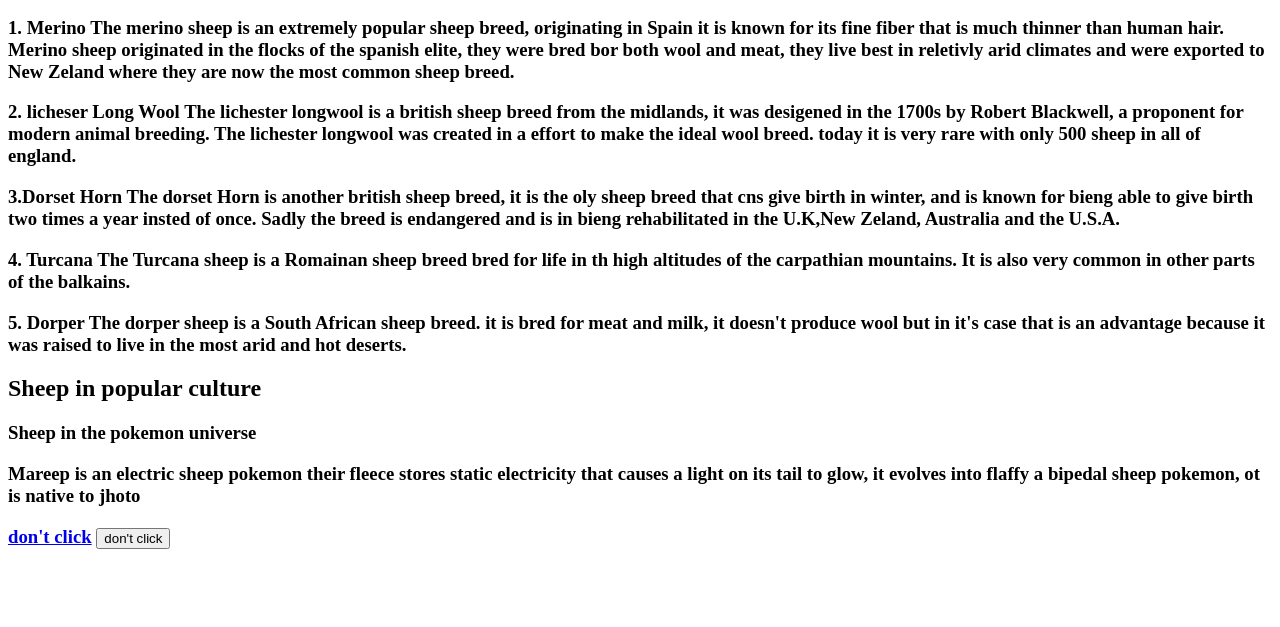
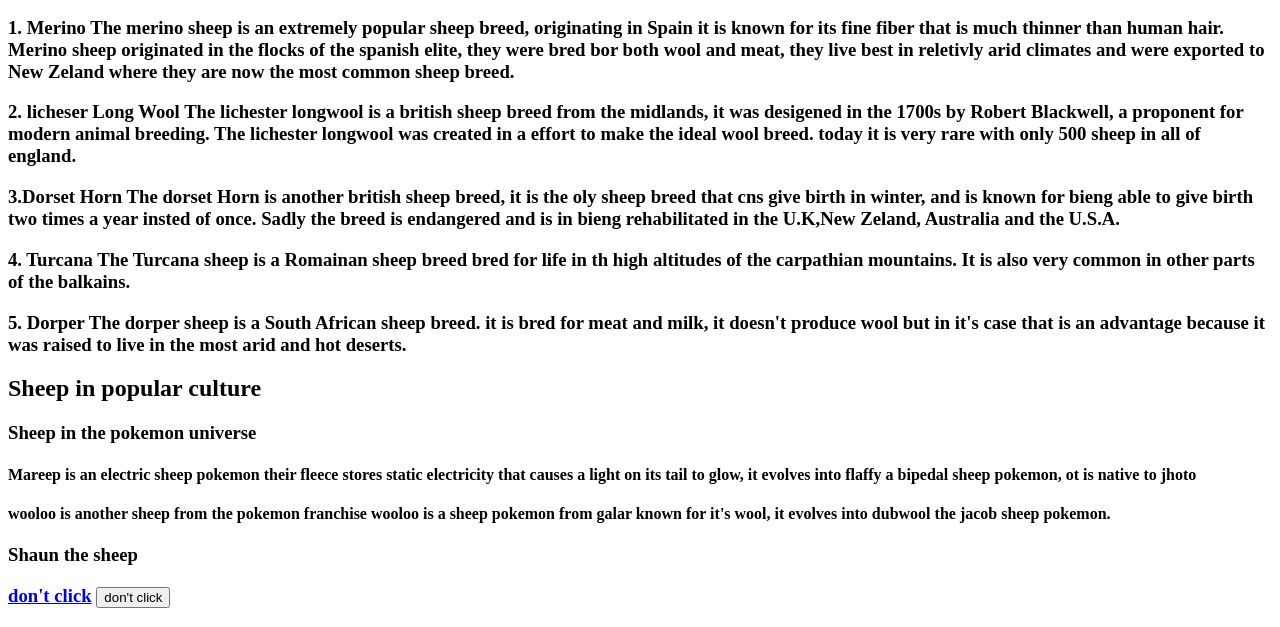
Before and after one commit to HengestTheJute/HengestTheJute.Github.io, a plain HTML site: page index.html in a window 1280 px wide. Shown: the part 700-1327 px from the top of the page. Before the commit the page ends 1268 px from the top, so only its background shows below. Drawn offline with Linux system fonts and the light colour scheme.

Commit message:
Update index.html

```diff
--- a/index.html
+++ b/index.html
@@ -17,8 +17,9 @@
 
 <h2>Sheep in popular culture<h2>
 <h3>Sheep in the pokemon universe<h3>
-<p>Mareep is an electric sheep pokemon their fleece stores static electricity that causes a light on its tail to glow, it evolves into flaffy a bipedal sheep pokemon, ot is native to jhoto</p>
+<h4>Mareep is an electric sheep pokemon their fleece stores static electricity that causes a light on its tail to glow, it evolves into flaffy a bipedal sheep pokemon, ot is native to jhoto<h4>
+<h4>wooloo is another sheep from the pokemon franchise wooloo is a sheep pokemon from galar known for it's wool, it evolves into dubwool the jacob sheep pokemon. <h4>
+<h3>Shaun the sheep<h3>
 <h3><h3>
-
 <a href=123.html>don't click</a>
 <button onklick= "buttonPress()">don't click </button>
```
